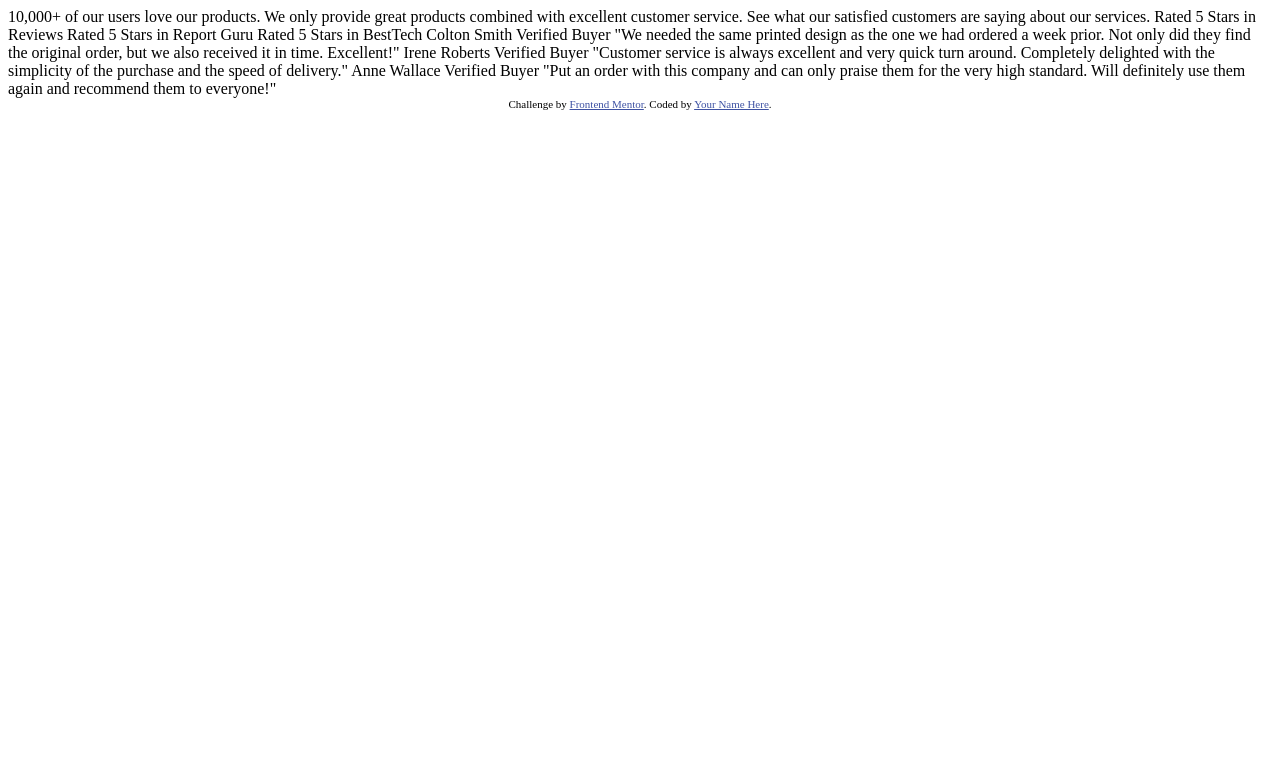
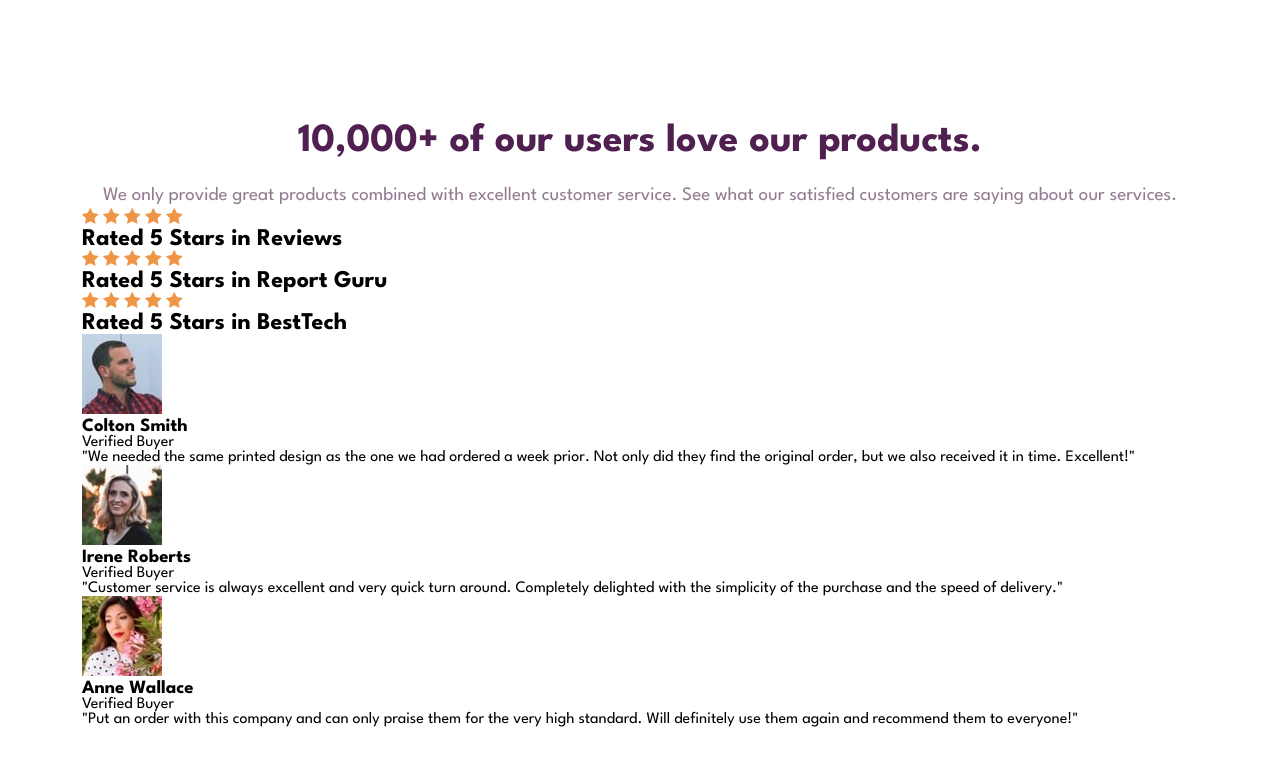
Before and after one commit to Franco-Cipolla/social-section-franco, a plain HTML site: page index.html in a window 1280 px wide. Drawn offline with Linux system fonts and the light colour scheme.

Commit message:
html finished

```diff
--- a/index.html
+++ b/index.html
@@ -3,59 +3,89 @@
   <head>
     <meta charset="UTF-8" />
     <meta name="viewport" content="width=device-width, initial-scale=1.0" />
-    <!-- displays site properly based on user's device -->
-
     <link
       rel="icon"
       type="image/png"
       sizes="32x32"
       href="./images/favicon-32x32.png"
     />
-
-    <title>Frontend Mentor | Social proof section</title>
-
-    <!-- Feel free to remove these styles or customise in your own stylesheet 👍 -->
-    <style>
-      .attribution {
-        font-size: 11px;
-        text-align: center;
-      }
-      .attribution a {
-        color: hsl(228, 45%, 44%);
-      }
-    </style>
+    <link rel="stylesheet" href="style.css" />
+    <title>Social Section Franco</title>
   </head>
   <body>
-    10,000+ of our users love our products.
-
-    We only provide great products combined with excellent customer service.
-    See what our satisfied customers are saying about our services.
-
-    Rated 5 Stars in Reviews
-    Rated 5 Stars in Report Guru
-    Rated 5 Stars in BestTech
-
-    Colton Smith
-    Verified Buyer
-    "We needed the same printed design as the one we had ordered a week prior.
-    Not only did they find the original order, but we also received it in time.
-    Excellent!"
-
-    Irene Roberts
-    Verified Buyer
-    "Customer service is always excellent and very quick turn around. Completely
-    delighted with the simplicity of the purchase and the speed of delivery."
-
-    Anne Wallace
-    Verified Buyer
-    "Put an order with this company and can only praise them for the very high
-    standard. Will definitely use them again and recommend them to everyone!"
-
-    <div class="attribution">
-      Challenge by
-      <a href="https://www.frontendmentor.io?ref=challenge" target="_blank"
-        >Frontend Mentor</a
-      >. Coded by <a href="#">Your Name Here</a>.
-    </div>
+    <main>
+      <section class="hero">
+        <h1>10,000+ of our users love our products.</h1>
+        <p>
+          We only provide great products combined with excellent customer
+          service. See what our satisfied customers are saying about our
+          services.
+        </p>
+      </section>
+      <section class="ratings">
+        <div class="rating">
+          <img src="./images/icon-star.svg" alt="star" />
+          <img src="./images/icon-star.svg" alt="star" />
+          <img src="./images/icon-star.svg" alt="star" />
+          <img src="./images/icon-star.svg" alt="star" />
+          <img src="./images/icon-star.svg" alt="star" />
+          <h2>Rated 5 Stars in Reviews</h2>
+        </div>
+        <div class="rating">
+          <img src="./images/icon-star.svg" alt="star" />
+          <img src="./images/icon-star.svg" alt="star" />
+          <img src="./images/icon-star.svg" alt="star" />
+          <img src="./images/icon-star.svg" alt="star" />
+          <img src="./images/icon-star.svg" alt="star" />
+          <h2>Rated 5 Stars in Report Guru</h2>
+        </div>
+        <div class="rating">
+          <img src="./images/icon-star.svg" alt="star" />
+          <img src="./images/icon-star.svg" alt="star" />
+          <img src="./images/icon-star.svg" alt="star" />
+          <img src="./images/icon-star.svg" alt="star" />
+          <img src="./images/icon-star.svg" alt="star" />
+          <h2>Rated 5 Stars in BestTech</h2>
+        </div>
+      </section>
+      <section class="testimonials">
+        <div class="testimonial">
+          <div class="buyer">
+            <img src="images/image-colton.jpg" alt="Image of Colton" />
+            <h3>Colton Smith</h3>
+            <p class="verified">Verified Buyer</p>
+          </div>
+          <p>
+            "We needed the same printed design as the one we had ordered a week
+            prior. Not only did they find the original order, but we also
+            received it in time. Excellent!"
+          </p>
+        </div>
+        <div class="testimonial">
+          <div class="buyer">
+            <img src="images/image-irene.jpg" alt="Image of Irene" />
+            <h3>Irene Roberts</h3>
+            <p class="verified">Verified Buyer</p>
+          </div>
+          <p>
+            "Customer service is always excellent and very quick turn around.
+            Completely delighted with the simplicity of the purchase and the
+            speed of delivery."
+          </p>
+        </div>
+        <div class="testimonial">
+          <div class="buyer">
+            <img src="images/image-anne.jpg" alt="Image of Anne" />
+            <h3>Anne Wallace</h3>
+            <p class="verified">Verified Buyer</p>
+          </div>
+          <p>
+            "Put an order with this company and can only praise them for the
+            very high standard. Will definitely use them again and recommend
+            them to everyone!"
+          </p>
+        </div>
+      </section>
+    </main>
   </body>
 </html>
--- /dev/null
+++ b/style.css
@@ -0,0 +1,48 @@
+@import url("https://fonts.googleapis.com/css2?family=League+Spartan:wght@100..900&display=swap");
+
+:root {
+  --ff: "League Spartan", sans serif;
+  --fw-lighter: 400;
+  --fw-normal: 500;
+  --fw-bold: 700;
+  --fs: 15px;
+
+  --clr-very-dark-magenta: hsl(300, 43%, 22%);
+  --clr-soft-pink: hsl(333, 80%, 67%);
+
+  --clr-dark-grayish-magenta: hsl(303, 10%, 53%);
+  --clr-light-grayish-magenta: hsl(300, 24%, 96%);
+  --clr-white: hsl(0, 0%, 100%);
+}
+
+body {
+  font-family: var(--ff);
+  min-height: 100vh;
+  display: flex;
+  align-items: center;
+  justify-content: center;
+}
+
+*{
+    box-sizing: border-box;
+    margin: 0;
+    padding: 0;
+}
+
+section.hero h1{
+    color: var(--clr-very-dark-magenta);
+    font-size: 2.5em;
+    margin-inline: auto;
+    padding: 50px 50px 0px 50px;
+    text-align: center;
+    margin-bottom: 1.5rem;
+}
+
+section.hero p{
+    text-align: center;
+    margin-inline: auto;
+    font-size: 19px;
+    padding: 0px 21px 0px 21px;
+    color: var(--clr-dark-grayish-magenta);
+    line-height: 1.3em;
+}
```
